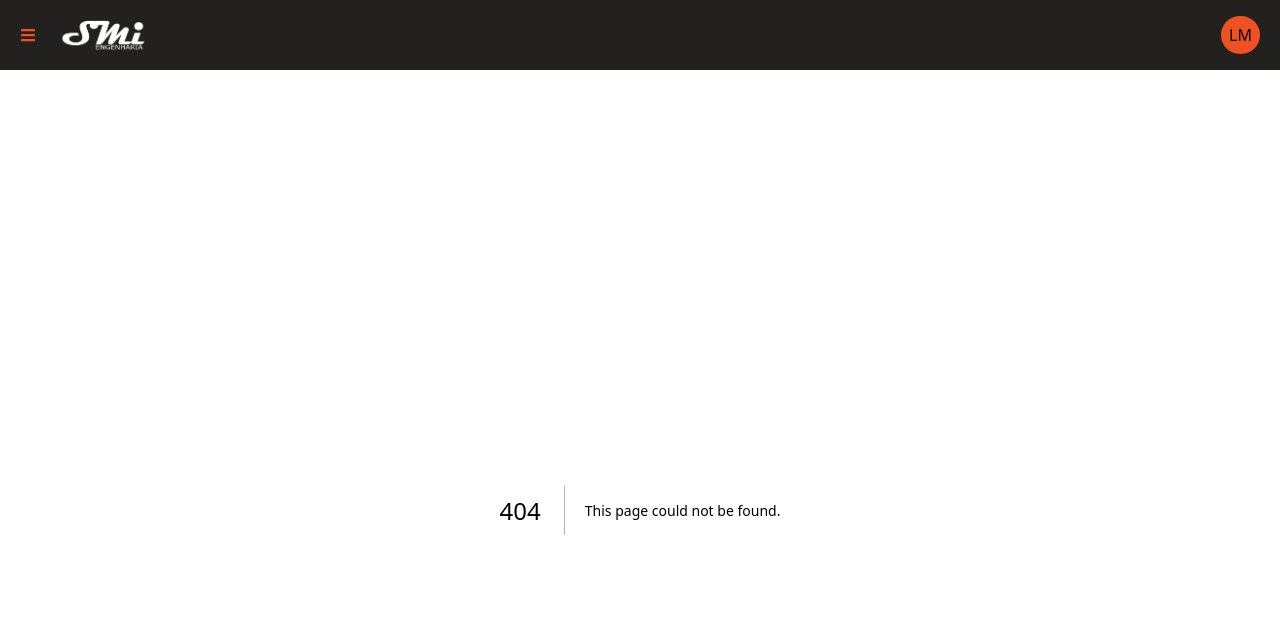
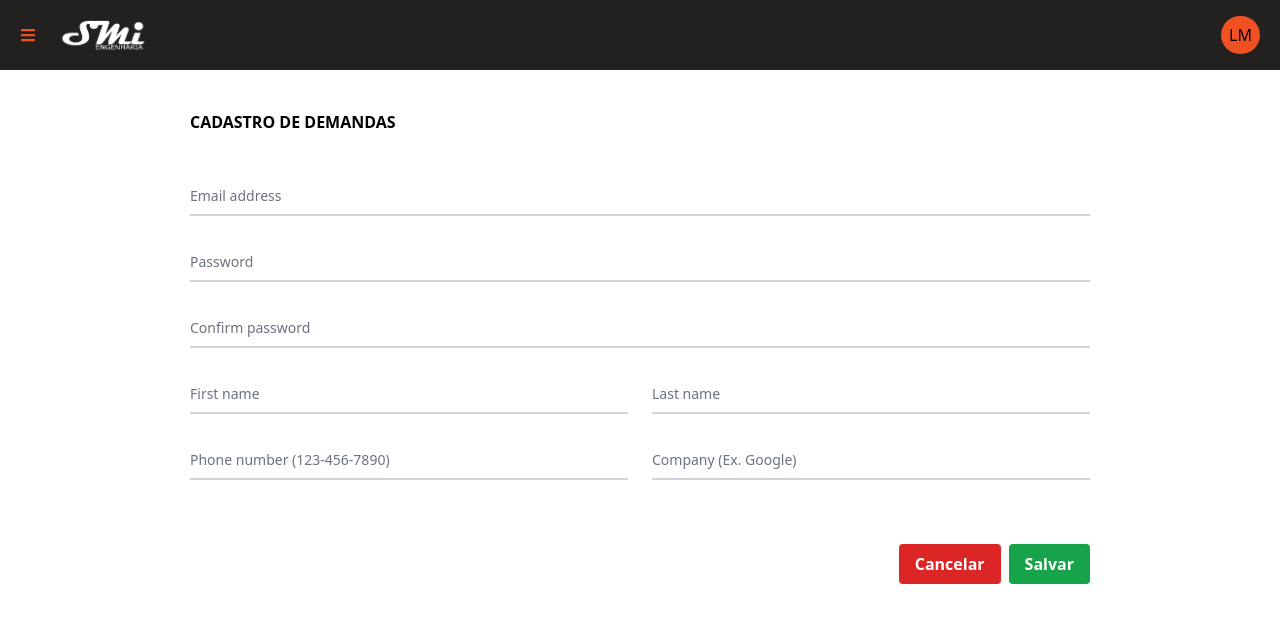
Before and after one commit to carlosjuniorsp/latinhasllc, a Next.js app: page /register in a window 1280 px wide. Before the commit this address had no page. Shown: the top 622 px of the page. Built offline with nearby package versions, Linux system fonts and the light colour scheme.

Commit message:
creating form and page the data register

```diff
--- a/src/app/dashboard/page.tsx
+++ /dev/null
@@ -1,7 +0,0 @@
-export default function Dashboard() {
-    return (
-      <div className="container">
-        <h1>Dashboard</h1>
-      </div>
-    );
-  }
--- /dev/null
+++ b/src/app/grid.tsx
@@ -0,0 +1,25 @@
+import { DataGrid, GridRowsProp, GridColDef } from '@mui/x-data-grid';
+
+const rows: GridRowsProp = [
+  { id: 1, col1: 'Hello', col2: 'World' },
+  { id: 2, col1: 'DataGridPro', col2: 'is Awesome' },
+  { id: 3, col1: 'MUI', col2: 'is Amazing' },
+];
+
+const columns: GridColDef[] = [
+  { field: 'col1', headerName: 'Column 1', width: 150 },
+  { field: 'col2', headerName: 'Column 2', width: 150 },
+];
+export default function Grid() {
+  return (
+    <div className="container w-auto">
+      <h1><b>DEMANDAS DE PRODUÇÃO DE LATINHAS</b></h1>
+      <button className="btn-add hover:bg-add-hover text-white font-bold py-2 px-4 rounded">
+        + Adicionar
+      </button>
+      <div style={{ height: 300, width: '100%' }}>
+      <DataGrid rows={rows} columns={columns} />
+    </div>
+    </div>
+  );
+}
--- a/src/app/layout.tsx
+++ b/src/app/layout.tsx
@@ -19,7 +19,7 @@ export default function RootLayout({
       <body>
         <header >
           <nav className="header p-5">
-            <NavLink href="/dashboard"><FaBars className="fabars" /></NavLink>
+            <NavLink href="/"><FaBars className="fabars" /></NavLink>
             <NavLink href="/">
               <Image
                 src="/logo.png"
--- a/src/app/page.tsx
+++ b/src/app/page.tsx
@@ -1,12 +1,13 @@
 'use client';
 import { createContext } from 'react'
 import { DataGrid, GridRowsProp, GridColDef } from '@mui/x-data-grid';
+import Link from 'next/link';
+
 createContext('defaultValue');
-
 const rows: GridRowsProp = [
-  { id: 1, edit: 'EDITAR', period: '23/05/2022 - 29/05/2022', sku: 'World', total_plan: "5000", total_prod: 0 , status: 'PLANEJAMENTO'},
-  { id: 2, edit: 'EDITAR', period: '23/05/2022 - 29/05/2022', sku: 'is Awesome', total_plan: "5000", total_prod: 2600 , status: 'EM ANDAMENTO'},
-  { id: 3, edit: 'EDITAR', period: '23/05/2022 - 29/05/2022', sku: 'is Amazing', total_plan: "5000", total_prod: 5000 , status: 'CONCLUÍDO'},
+  { id: 1, edit: 'EDITAR', period: '23/05/2022 - 29/05/2022', sku: 'World', total_plan: "5000", total_prod: 0, status: 'PLANEJAMENTO' },
+  { id: 2, edit: 'EDITAR', period: '23/05/2022 - 29/05/2022', sku: 'is Awesome', total_plan: "5000", total_prod: 2600, status: 'EM ANDAMENTO' },
+  { id: 3, edit: 'EDITAR', period: '23/05/2022 - 29/05/2022', sku: 'is Amazing', total_plan: "5000", total_prod: 5000, status: 'CONCLUÍDO' },
 ];
 
 const columns: GridColDef[] = [
@@ -17,21 +18,23 @@ const columns: GridColDef[] = [
   { field: 'total_prod', headerName: 'TOTAL PROOD. (TONS)', width: 200, headerAlign: 'center', align: 'center', editable: true },
   { field: 'status', headerName: 'STATUS', width: 200, headerAlign: 'center', align: 'center', editable: true },
 ];
+
 export default function Home() {
+
   return (
     <div className="container">
-      <h1><b>DEMANDAS DE PRODUÇÃO DE LATINHAS</b></h1>
-      <button className="btn-add hover:bg-add-hover text-white font-bold py-2 px-4 rounded">
+      <h1 className='mb-10'><b>DEMANDAS DE PRODUÇÃO DE LATINHAS</b></h1>
+
+      <Link href="/register/" className="btn-add hover:bg-add-hover text-white font-bold py-2 px-4 rounded">
         + Adicionar
-      </button>
+      </Link>
+
       <div className="mt-10">
         <DataGrid rows={rows} columns={columns} initialState={{
           pagination: { paginationModel: { pageSize: 2 } },
         }}
           pageSizeOptions={[2, 4, 6]}
         />
-        <button className="btn-cancel float-right mt-10 bg-green-600  hover:bg-green-500 ml-2 text-white font-bold py-2 px-4 rounded">Salvar</button>
-        <button className="btn-save float-right mt-10 bg-red-600 hover:bg-red-500 text-white font-bold py-2 px-4 rounded">Cancelar</button>
       </div>
     </div>
   );
--- /dev/null
+++ b/src/app/register/page.tsx
@@ -0,0 +1,44 @@
+import Link from 'next/link';
+export default function Dashboard() {
+  return (
+    <div className="container">
+      <h1 className='mb-10'><b>CADASTRO DE DEMANDAS</b></h1>
+      <form>
+        <div className="relative z-0 w-full mb-6 group">
+          <input type="email" name="floating_email" id="floating_email" className="block py-2.5 px-0 w-full text-sm text-gray-900 bg-transparent border-0 border-b-2 border-gray-300 appearance-none dark:text-white dark:border-gray-600 dark:focus:border-blue-500 focus:outline-none focus:ring-0 focus:border-blue-600 peer" placeholder=" " required />
+          <label htmlFor="floating_email" className="peer-focus:font-medium absolute text-sm text-gray-500 dark:text-gray-400 duration-300 transform -translate-y-6 scale-75 top-3 -z-10 origin-[0] peer-focus:left-0 peer-focus:text-blue-600 peer-focus:dark:text-blue-500 peer-placeholder-shown:scale-100 peer-placeholder-shown:translate-y-0 peer-focus:scale-75 peer-focus:-translate-y-6">Email address</label>
+        </div>
+        <div className="relative z-0 w-full mb-6 group">
+          <input type="password" name="floating_password" id="floating_password" className="block py-2.5 px-0 w-full text-sm text-gray-900 bg-transparent border-0 border-b-2 border-gray-300 appearance-none dark:text-white dark:border-gray-600 dark:focus:border-blue-500 focus:outline-none focus:ring-0 focus:border-blue-600 peer" placeholder=" " required />
+          <label htmlFor="floating_password" className="peer-focus:font-medium absolute text-sm text-gray-500 dark:text-gray-400 duration-300 transform -translate-y-6 scale-75 top-3 -z-10 origin-[0] peer-focus:left-0 peer-focus:text-blue-600 peer-focus:dark:text-blue-500 peer-placeholder-shown:scale-100 peer-placeholder-shown:translate-y-0 peer-focus:scale-75 peer-focus:-translate-y-6">Password</label>
+        </div>
+        <div className="relative z-0 w-full mb-6 group">
+          <input type="password" name="repeat_password" id="floating_repeat_password" className="block py-2.5 px-0 w-full text-sm text-gray-900 bg-transparent border-0 border-b-2 border-gray-300 appearance-none dark:text-white dark:border-gray-600 dark:focus:border-blue-500 focus:outline-none focus:ring-0 focus:border-blue-600 peer" placeholder=" " required />
+          <label htmlFor="floating_repeat_password" className="peer-focus:font-medium absolute text-sm text-gray-500 dark:text-gray-400 duration-300 transform -translate-y-6 scale-75 top-3 -z-10 origin-[0] peer-focus:left-0 peer-focus:text-blue-600 peer-focus:dark:text-blue-500 peer-placeholder-shown:scale-100 peer-placeholder-shown:translate-y-0 peer-focus:scale-75 peer-focus:-translate-y-6">Confirm password</label>
+        </div>
+        <div className="grid md:grid-cols-2 md:gap-6">
+          <div className="relative z-0 w-full mb-6 group">
+            <input type="text" name="floating_first_name" id="floating_first_name" className="block py-2.5 px-0 w-full text-sm text-gray-900 bg-transparent border-0 border-b-2 border-gray-300 appearance-none dark:text-white dark:border-gray-600 dark:focus:border-blue-500 focus:outline-none focus:ring-0 focus:border-blue-600 peer" placeholder=" " required />
+            <label htmlFor="floating_first_name" className="peer-focus:font-medium absolute text-sm text-gray-500 dark:text-gray-400 duration-300 transform -translate-y-6 scale-75 top-3 -z-10 origin-[0] peer-focus:left-0 peer-focus:text-blue-600 peer-focus:dark:text-blue-500 peer-placeholder-shown:scale-100 peer-placeholder-shown:translate-y-0 peer-focus:scale-75 peer-focus:-translate-y-6">First name</label>
+          </div>
+          <div className="relative z-0 w-full mb-6 group">
+            <input type="text" name="floating_last_name" id="floating_last_name" className="block py-2.5 px-0 w-full text-sm text-gray-900 bg-transparent border-0 border-b-2 border-gray-300 appearance-none dark:text-white dark:border-gray-600 dark:focus:border-blue-500 focus:outline-none focus:ring-0 focus:border-blue-600 peer" placeholder=" " required />
+            <label htmlFor="floating_last_name" className="peer-focus:font-medium absolute text-sm text-gray-500 dark:text-gray-400 duration-300 transform -translate-y-6 scale-75 top-3 -z-10 origin-[0] peer-focus:left-0 peer-focus:text-blue-600 peer-focus:dark:text-blue-500 peer-placeholder-shown:scale-100 peer-placeholder-shown:translate-y-0 peer-focus:scale-75 peer-focus:-translate-y-6">Last name</label>
+          </div>
+        </div>
+        <div className="grid md:grid-cols-2 md:gap-6">
+          <div className="relative z-0 w-full mb-6 group">
+            <input type="tel" pattern="[0-9]{3}-[0-9]{3}-[0-9]{4}" name="floating_phone" id="floating_phone" className="block py-2.5 px-0 w-full text-sm text-gray-900 bg-transparent border-0 border-b-2 border-gray-300 appearance-none dark:text-white dark:border-gray-600 dark:focus:border-blue-500 focus:outline-none focus:ring-0 focus:border-blue-600 peer" placeholder=" " required />
+            <label htmlFor="floating_phone" className="peer-focus:font-medium absolute text-sm text-gray-500 dark:text-gray-400 duration-300 transform -translate-y-6 scale-75 top-3 -z-10 origin-[0] peer-focus:left-0 peer-focus:text-blue-600 peer-focus:dark:text-blue-500 peer-placeholder-shown:scale-100 peer-placeholder-shown:translate-y-0 peer-focus:scale-75 peer-focus:-translate-y-6">Phone number (123-456-7890)</label>
+          </div>
+          <div className="relative z-0 w-full mb-6 group">
+            <input type="text" name="floating_company" id="floating_company" className="block py-2.5 px-0 w-full text-sm text-gray-900 bg-transparent border-0 border-b-2 border-gray-300 appearance-none dark:text-white dark:border-gray-600 dark:focus:border-blue-500 focus:outline-none focus:ring-0 focus:border-blue-600 peer" placeholder=" " required />
+            <label htmlFor="floating_company" className="peer-focus:font-medium absolute text-sm text-gray-500 dark:text-gray-400 duration-300 transform -translate-y-6 scale-75 top-3 -z-10 origin-[0] peer-focus:left-0 peer-focus:text-blue-600 peer-focus:dark:text-blue-500 peer-placeholder-shown:scale-100 peer-placeholder-shown:translate-y-0 peer-focus:scale-75 peer-focus:-translate-y-6">Company (Ex. Google)</label>
+          </div>
+        </div>
+        <button className="btn-cancel float-right mt-10 bg-green-600  hover:bg-green-500 ml-2 text-white font-bold py-2 px-4 rounded">Salvar</button>
+        <Link href="/" className="btn-save float-right mt-10 bg-red-600 hover:bg-red-500 text-white font-bold py-2 px-4 rounded">Cancelar</Link>
+      </form>
+    </div>
+  );
+}
```
Also changed, not shown: src/app/globals.css (line endings or trailing spaces).
